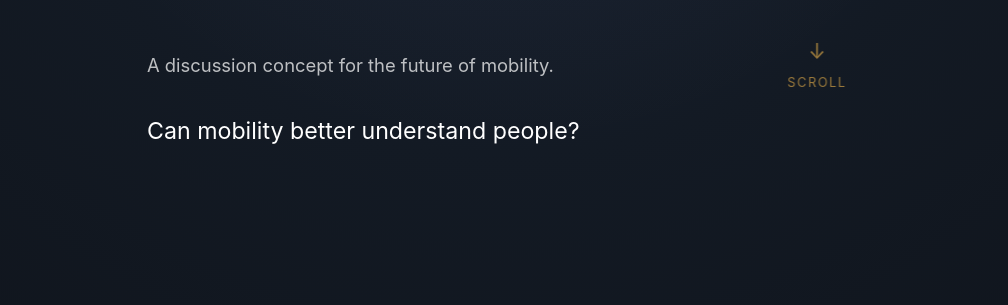
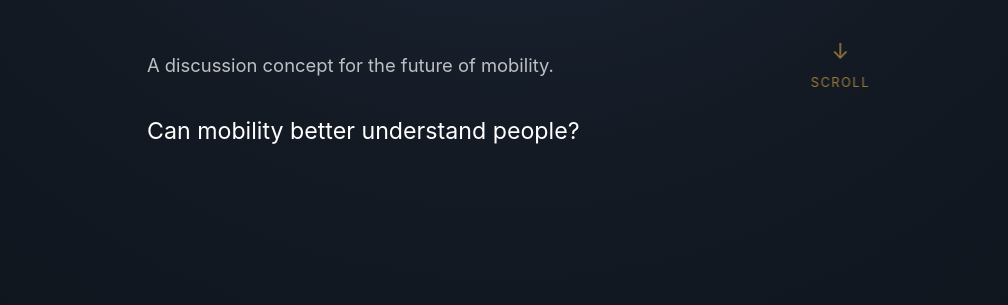
Before and after one commit to Kosacik/Emotion-as-Data-Signal, a plain HTML site: page index.html in a window 1280 px wide. Shown: the part 495-800 px from the top of the page, without its empty margins (135-1143 px from the left). Drawn offline with Linux system fonts and the light colour scheme.

Commit message:
sipka scroll left 93%

```diff
--- a/css/sections.css
+++ b/css/sections.css
@@ -228,7 +228,7 @@
 
     position:absolute;
 
-    left:90%;
+    left:93%;
 
     bottom:56px;
 
```
